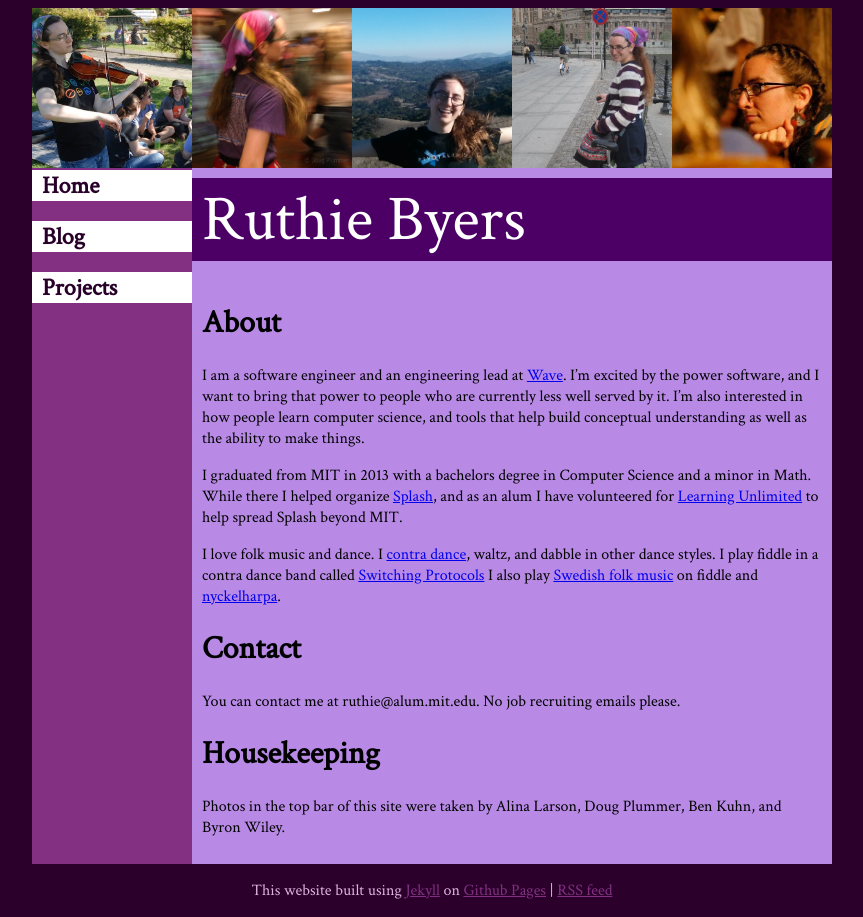
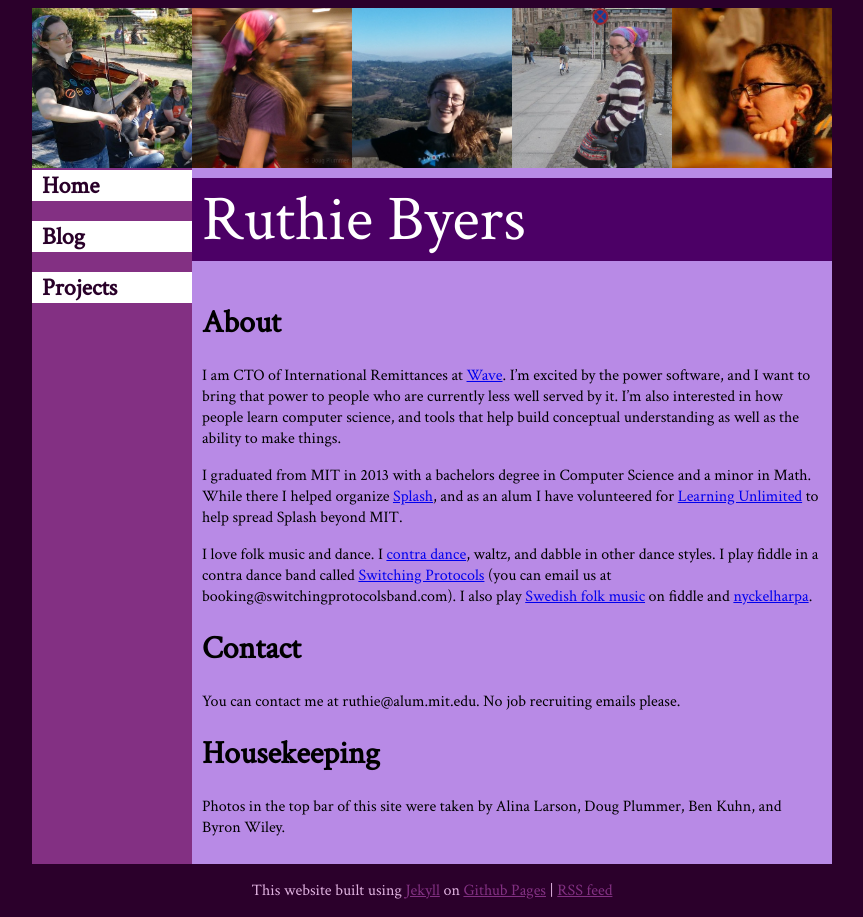
Before and after one commit to ruthie/ruthie.github.io, a Jekyll site: the page built from index.md, in a window 1280 px wide. Shown: the whole page, without its empty margins (208-1071 px from the left). Built offline with Jekyll 4.4.1, drawn with Linux system fonts in a browser that asks for light colours.

Commit message:
Copy updates

```diff
--- a/index.md
+++ b/index.md
@@ -4,11 +4,13 @@
 ---
 # About
 
-I am a software engineer and an engineering lead at [Wave](https://sendwave.com).  I'm excited by the power software, and I want to bring that power to people who are currently less well served by it.  I'm also interested in how people learn computer science, and tools that help build conceptual understanding as well as the ability to make things.
+I am CTO of International Remittances at [Wave](https://sendwave.com).  I'm excited by the power software, and I want to bring that power to people who are currently less well served by it.  I'm also interested in how people learn computer science, and tools that help build conceptual understanding as well as the ability to make things.
 
 I graduated from MIT in 2013 with a bachelors degree in Computer Science and a minor in Math.  While there I helped organize [Splash](http://esp.mit.edu/learn/Splash), and as an alum I have volunteered for [Learning Unlimited](http://learningu.org) to help spread Splash beyond MIT.
 
-I love folk music and dance.  I [contra dance](http://en.wikipedia.org/wiki/Contra_dance), waltz, and dabble in other dance styles.  I play fiddle in a contra dance band called [Switching Protocols](http://switchingprotocolsband.com/) I also play [Swedish folk music](http://www.youtube.com/watch?v=LIViyqKLE4w) on fiddle and [nyckelharpa](http://www.nyckelharpa.org/about/what-is-a-nyckelharpa/).
+I love folk music and dance.  I [contra dance](http://en.wikipedia.org/wiki/Contra_dance), waltz, and dabble in other dance styles.  I play fiddle in a contra dance band called [Switching Protocols](http://switchingprotocolsband.com/) (you can email us at booking@switchingprotocolsband.com).  I also play [Swedish folk music](http://www.youtube.com/watch?v=LIViyqKLE4w) on fiddle and [nyckelharpa](http://www.nyckelharpa.org/about/what-is-a-nyckelharpa/).
+
+
 
 # Contact
 
```
